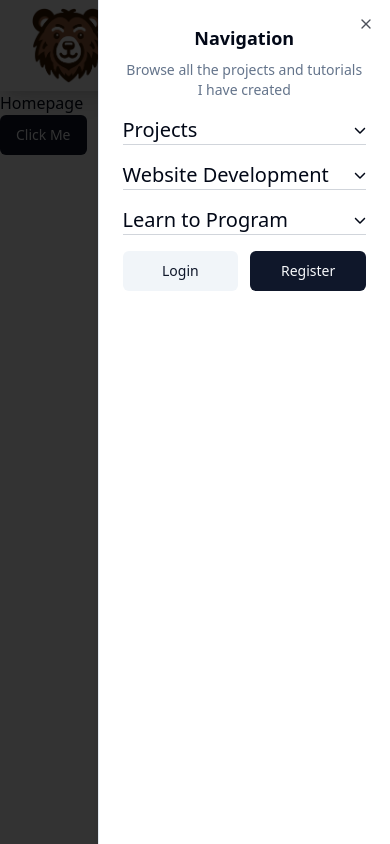
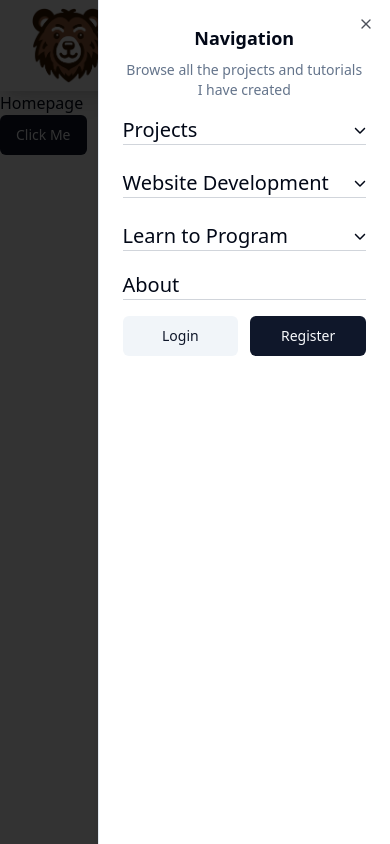
Before and after one commit to ekasky/express_auth_client, a React (Vite) app: page / in a window 390 px wide. Both pictures are taken after a click on the button 334 px from the left and 45 px from the top of the page. Built offline with nearby package versions, Linux system fonts and the light colour scheme.

Commit message:
Adds non-dropdown items to mobile menu

```diff
--- a/src/components/Navbar.tsx
+++ b/src/components/Navbar.tsx
@@ -196,7 +196,7 @@ function MobileMenu() {
 
             </SheetHeader>
 
-
+            <div className="flex flex-col gap-2">
                 <Collapsible
                 open={isProjectsOpen}
                 onOpenChange={() => { setIsProjectsOpen(!isProjectsOpen); setIsWebDevOpen(false); setIsProgrammingOpen(false); }}
@@ -288,8 +288,11 @@ function MobileMenu() {
 
                 </Collapsible>
 
+                <SheetClose asChild>
+                    <Link to="/about" className="text-xl w-full flex justify-between items-center border-b border-gray-300 mt-3">About</Link>
+                </SheetClose>
 
-
+            </div>
 
             <SheetFooter className="mt-4 flex flex-row gap-3">
 
```
Lines whose indentation alone changed are shown as unchanged.
